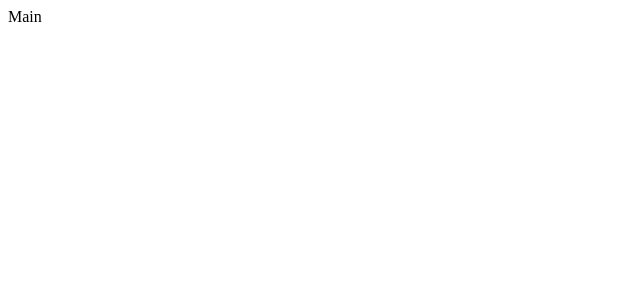
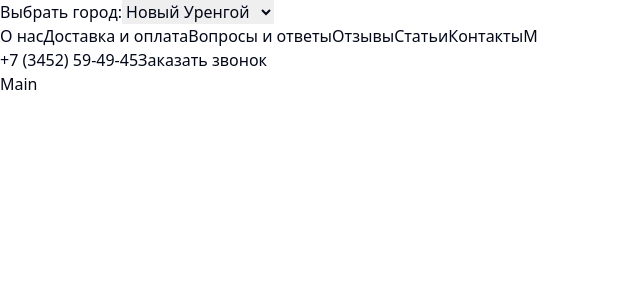
Before and after one commit to allpavel/p-shop, a Next.js app: page / in a window 1280 px wide. Shown: the top 300 px of the page, without its empty margins (0-640 px from the left). Built offline with nearby package versions, Linux system fonts and the light colour scheme.

Commit message:
add a base to the navbar

```diff
--- a/app/globals.css
+++ /dev/null
@@ -1,76 +0,0 @@
-@tailwind base;
-@tailwind components;
-@tailwind utilities;
-
-@layer base {
-  :root {
-    --background: 0 0% 100%;
-    --foreground: 222.2 84% 4.9%;
-
-    --card: 0 0% 100%;
-    --card-foreground: 222.2 84% 4.9%;
-
-    --popover: 0 0% 100%;
-    --popover-foreground: 222.2 84% 4.9%;
-
-    --primary: 222.2 47.4% 11.2%;
-    --primary-foreground: 210 40% 98%;
-
-    --secondary: 210 40% 96.1%;
-    --secondary-foreground: 222.2 47.4% 11.2%;
-
-    --muted: 210 40% 96.1%;
-    --muted-foreground: 215.4 16.3% 46.9%;
-
-    --accent: 210 40% 96.1%;
-    --accent-foreground: 222.2 47.4% 11.2%;
-
-    --destructive: 0 84.2% 60.2%;
-    --destructive-foreground: 210 40% 98%;
-
-    --border: 214.3 31.8% 91.4%;
-    --input: 214.3 31.8% 91.4%;
-    --ring: 222.2 84% 4.9%;
-
-    --radius: 0.5rem;
-  }
-
-  .dark {
-    --background: 222.2 84% 4.9%;
-    --foreground: 210 40% 98%;
-
-    --card: 222.2 84% 4.9%;
-    --card-foreground: 210 40% 98%;
-
-    --popover: 222.2 84% 4.9%;
-    --popover-foreground: 210 40% 98%;
-
-    --primary: 210 40% 98%;
-    --primary-foreground: 222.2 47.4% 11.2%;
-
-    --secondary: 217.2 32.6% 17.5%;
-    --secondary-foreground: 210 40% 98%;
-
-    --muted: 217.2 32.6% 17.5%;
-    --muted-foreground: 215 20.2% 65.1%;
-
-    --accent: 217.2 32.6% 17.5%;
-    --accent-foreground: 210 40% 98%;
-
-    --destructive: 0 62.8% 30.6%;
-    --destructive-foreground: 210 40% 98%;
-
-    --border: 217.2 32.6% 17.5%;
-    --input: 217.2 32.6% 17.5%;
-    --ring: 212.7 26.8% 83.9%;
-  }
-}
-
-@layer base {
-  * {
-    @apply border-border;
-  }
-  body {
-    @apply bg-background text-foreground;
-  }
-}
--- a/src/app/globals.css
+++ b/src/app/globals.css
@@ -0,0 +1,76 @@
+@tailwind base;
+@tailwind components;
+@tailwind utilities;
+
+@layer base {
+  :root {
+    --background: 0 0% 100%;
+    --foreground: 222.2 84% 4.9%;
+
+    --card: 0 0% 100%;
+    --card-foreground: 222.2 84% 4.9%;
+
+    --popover: 0 0% 100%;
+    --popover-foreground: 222.2 84% 4.9%;
+
+    --primary: 222.2 47.4% 11.2%;
+    --primary-foreground: 210 40% 98%;
+
+    --secondary: 210 40% 96.1%;
+    --secondary-foreground: 222.2 47.4% 11.2%;
+
+    --muted: 210 40% 96.1%;
+    --muted-foreground: 215.4 16.3% 46.9%;
+
+    --accent: 210 40% 96.1%;
+    --accent-foreground: 222.2 47.4% 11.2%;
+
+    --destructive: 0 84.2% 60.2%;
+    --destructive-foreground: 210 40% 98%;
+
+    --border: 214.3 31.8% 91.4%;
+    --input: 214.3 31.8% 91.4%;
+    --ring: 222.2 84% 4.9%;
+
+    --radius: 0.5rem;
+  }
+
+  .dark {
+    --background: 222.2 84% 4.9%;
+    --foreground: 210 40% 98%;
+
+    --card: 222.2 84% 4.9%;
+    --card-foreground: 210 40% 98%;
+
+    --popover: 222.2 84% 4.9%;
+    --popover-foreground: 210 40% 98%;
+
+    --primary: 210 40% 98%;
+    --primary-foreground: 222.2 47.4% 11.2%;
+
+    --secondary: 217.2 32.6% 17.5%;
+    --secondary-foreground: 210 40% 98%;
+
+    --muted: 217.2 32.6% 17.5%;
+    --muted-foreground: 215 20.2% 65.1%;
+
+    --accent: 217.2 32.6% 17.5%;
+    --accent-foreground: 210 40% 98%;
+
+    --destructive: 0 62.8% 30.6%;
+    --destructive-foreground: 210 40% 98%;
+
+    --border: 217.2 32.6% 17.5%;
+    --input: 217.2 32.6% 17.5%;
+    --ring: 212.7 26.8% 83.9%;
+  }
+}
+
+@layer base {
+  * {
+    @apply border-border;
+  }
+  body {
+    @apply bg-background text-foreground;
+  }
+}
--- a/src/app/layout.tsx
+++ b/src/app/layout.tsx
@@ -1,3 +1,4 @@
+import { Header } from "@/components/Header/Header";
 import "./globals.css";
 
 export default function RootLayout({
@@ -7,7 +8,10 @@ export default function RootLayout({
 }) {
   return (
     <html lang="en">
-      <body>{children}</body>
+      <body>
+        <Header />
+        {children}
+      </body>
     </html>
   );
 }
--- /dev/null
+++ b/src/components/Header/Header.tsx
@@ -0,0 +1,9 @@
+import { HeaderTop } from "../HeaderTop/HeaderTop";
+
+export function Header() {
+  return (
+    <header>
+      <HeaderTop />
+    </header>
+  );
+}
--- /dev/null
+++ b/src/components/HeaderTop/HeaderTop.tsx
@@ -0,0 +1,29 @@
+import Link from "next/link";
+
+export function HeaderTop() {
+  return (
+    <div>
+      <div>
+        <label htmlFor="city">Выбрать город:</label>
+        <select id="city" name="city">
+          <option>Новый Уренгой</option>
+          <option>Москва</option>
+          <option>Санкт-Петербург</option>
+        </select>
+      </div>
+      <nav>
+        <Link href={"about"}>О нас</Link>
+        <Link href={"dostavka"}>Доставка и оплата</Link>
+        <Link href={"faq"}>Вопросы и ответы</Link>
+        <Link href={"feedback"}>Отзывы</Link>
+        <Link href={"articles"}>Статьи</Link>
+        <Link href={"contacts"}>Контакты</Link>
+        <button>M</button>
+      </nav>
+      <div>
+        <a href="tel:+7(3452)59-49-45">+7 (3452) 59-49-45</a>
+        <button>Заказать звонок</button>
+      </div>
+    </div>
+  );
+}
--- a/tailwind.config.js
+++ b/tailwind.config.js
@@ -1,12 +1,7 @@
 /** @type {import('tailwindcss').Config} */
 module.exports = {
   darkMode: ["class"],
-  content: [
-    "./pages/**/*.{ts,tsx}",
-    "./components/**/*.{ts,tsx}",
-    "./app/**/*.{ts,tsx}",
-    "./src/**/*.{ts,tsx}",
-  ],
+  content: ["./src/**/*.{ts,tsx}"],
   theme: {
     container: {
       center: true,
```
Also changed, not shown: components.json.
